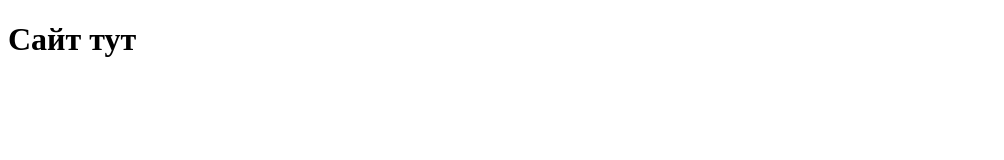
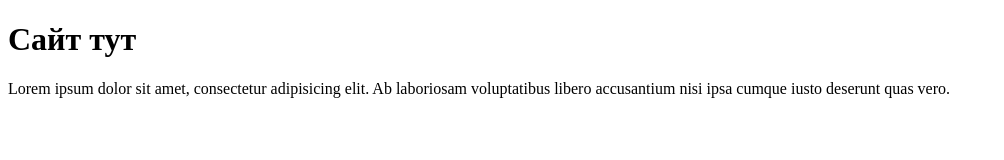
Before and after one commit to dmitrijkh/GitProject, a plain HTML site: page app/index.html in a window 1280 px wide. Shown: the whole page, without its empty margins (0-1004 px from the left). Drawn offline with Linux system fonts and the light colour scheme.

Commit message:
second commit

```diff
--- a/app/index.html
+++ b/app/index.html
@@ -7,5 +7,8 @@
 </head>
 <body>
 	<h1>Сайт тут</h1>
+	<p>
+		Lorem ipsum dolor sit amet, consectetur adipisicing elit. Ab laboriosam voluptatibus libero accusantium nisi ipsa cumque iusto deserunt quas vero.
+	</p>
 </body>
 </html>
```
